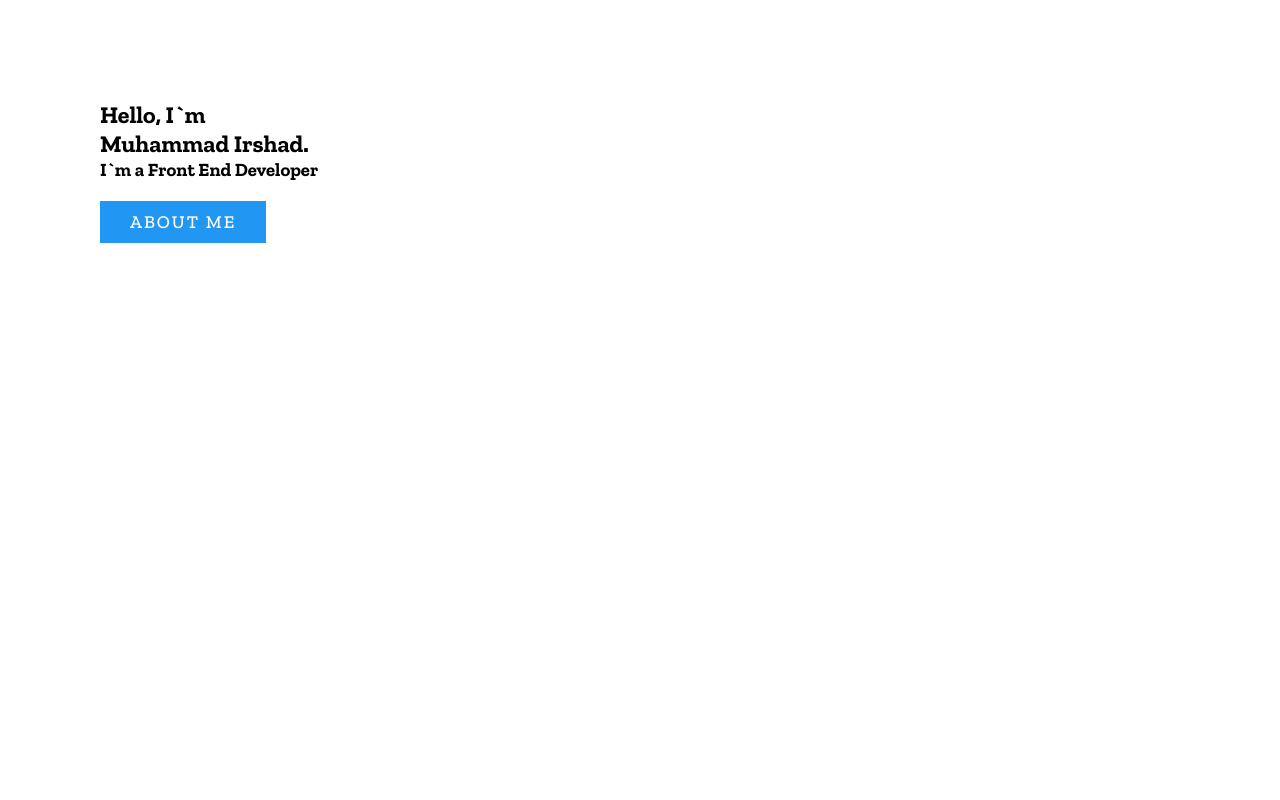
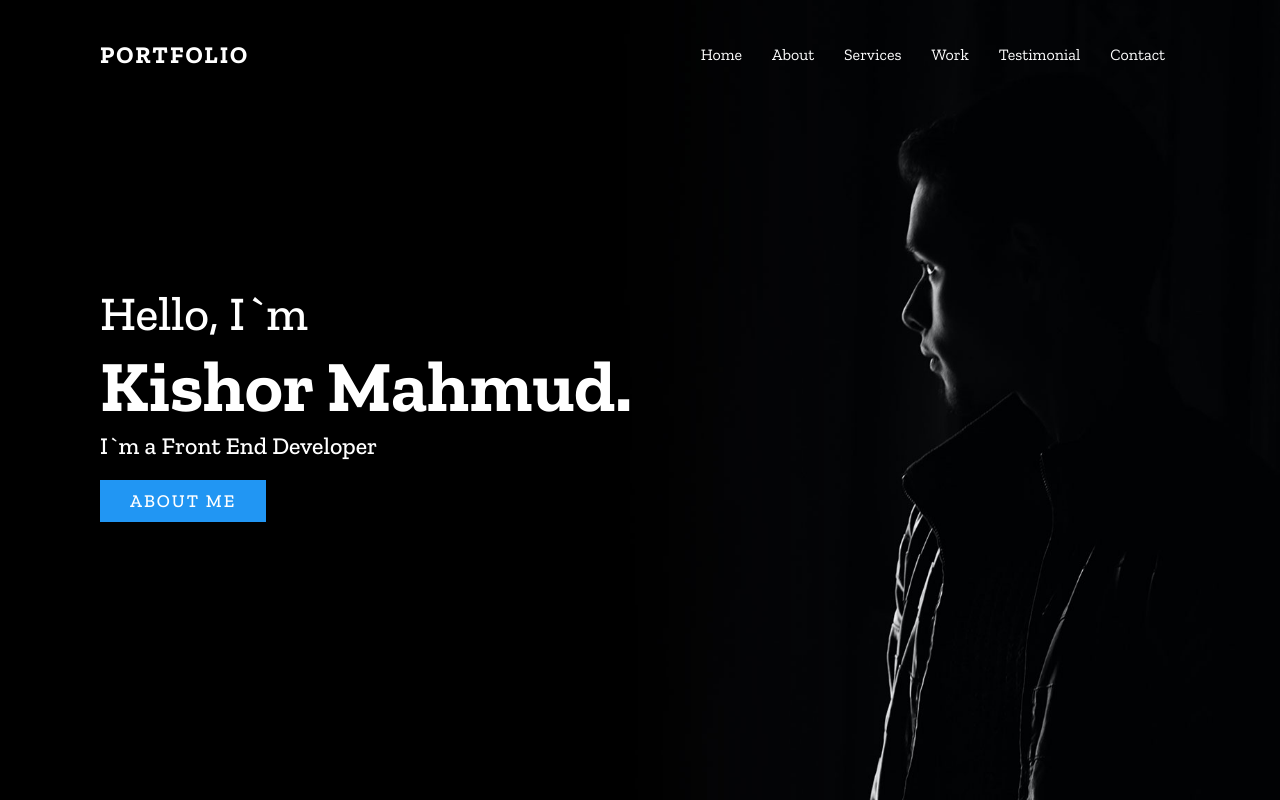
Before and after one commit to dev-kishor138/portfolio-3.0, a React (Vite) app: page / in a window 1280 px wide. Built offline with nearby package versions, Linux system fonts and the light colour scheme.

Commit message:
banner section complete

```diff
--- a/src/App.jsx
+++ b/src/App.jsx
@@ -4,10 +4,22 @@ import Navbar from './components/Navbar/Navbar'
 
 function App() {
 
+  window.addEventListener('scroll', function () {
+    const header = document.querySelector('header');
+    header.classList.toggle('sticky', window.scrollY > 0);
+  });
+
+  const toggleMenu = () => {
+    const menuToggle = document.querySelector('.toggle');
+    const menu = document.querySelector('.menu');
+    menuToggle.classList.toggle('active');
+    menu.classList.toggle('active');
+  }
+
 
   return (
     <>
-      <Navbar />
+      <Navbar toggleMenu={toggleMenu} />
       <Banner />
 
     </>
--- a/src/components/Banner/Banner.jsx
+++ b/src/components/Banner/Banner.jsx
@@ -1,10 +1,10 @@
-
+import "./banner.css"
 
 const Banner = () => {
     return (
         <section className="banner" id="home">
             <div className="textBx">
-                <h2>Hello, I`m<br /><span>Muhammad Irshad.</span></h2>
+                <h2>Hello, I`m<br /><span>Kishor Mahmud.</span></h2>
                 <h3>I`m a Front End Developer</h3>
                 <a href="#" className="btn">About Me</a>
             </div>
--- a/src/components/Banner/banner.css
+++ b/src/components/Banner/banner.css
@@ -0,0 +1,28 @@
+.banner {
+    position: relative;
+    min-height: 100vh;
+    background: url('../../assets/img/banner.jpg');
+    background-size: cover;
+    background-position: right;
+    display: flex;
+    justify-content: space-between;
+    align-items: center;
+}
+
+.banner h2 {
+    font-size: 3em;
+    color: #fff;
+    font-weight: 500;
+    line-height: 1.5em;
+}
+
+.banner h2 span {
+    font-size: 1.5em;
+    font-weight: 700;
+}
+
+.banner h3 {
+    font-size: 1.5em;
+    font-weight: 500;
+    color: #fff;
+}
--- a/src/components/Navbar/Navbar.jsx
+++ b/src/components/Navbar/Navbar.jsx
@@ -1,18 +1,18 @@
 import "./navbar.css"
 
-const Navbar = () => {
+const Navbar = ({ toggleMenu }) => {
     return (
         <div>
             <header>
                 <a href="/" className="logo">PortFolio</a>
-                <div className="toggle" onClick="toggleMenu();"></div>
+                <div className="toggle" onClick={toggleMenu}></div>
                 <ul className="menu">
-                    <li><a href="#home" onClick="toggleMenu();">Home</a></li>
-                    <li><a href="#about" onClick="toggleMenu();">About</a></li>
-                    <li><a href="#services" onClick="toggleMenu();">Services</a></li>
-                    <li><a href="#work" onClick="toggleMenu();">Work</a></li>
-                    <li><a href="#testimonial" onClick="toggleMenu();">Testimonial</a></li>
-                    <li><a href="#contact" onClick="toggleMenu();">Contact</a></li>
+                    <li><a href="#home" onClick={toggleMenu}>Home</a></li>
+                    <li><a href="#about" onClick={toggleMenu}>About</a></li>
+                    <li><a href="#services" onClick={toggleMenu}>Services</a></li>
+                    <li><a href="#work" onClick={toggleMenu}>Work</a></li>
+                    <li><a href="#testimonial" onClick={toggleMenu}>Testimonial</a></li>
+                    <li><a href="#contact" onClick={toggleMenu}>Contact</a></li>
                 </ul>
             </header>
         </div>
```
Also changed, not shown: .eslintrc.cjs.
